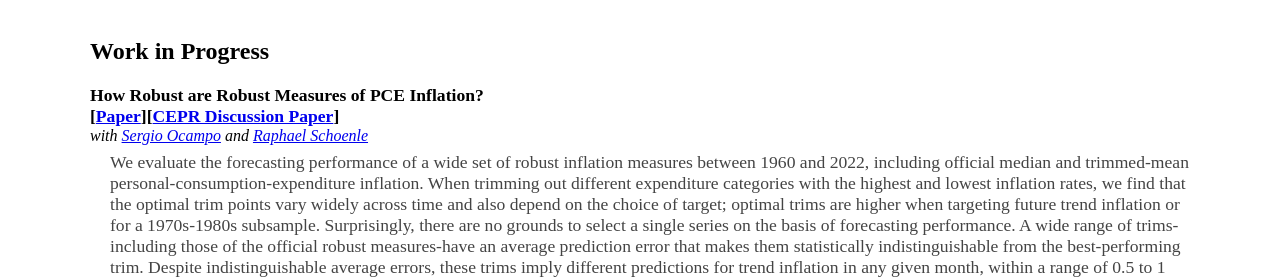
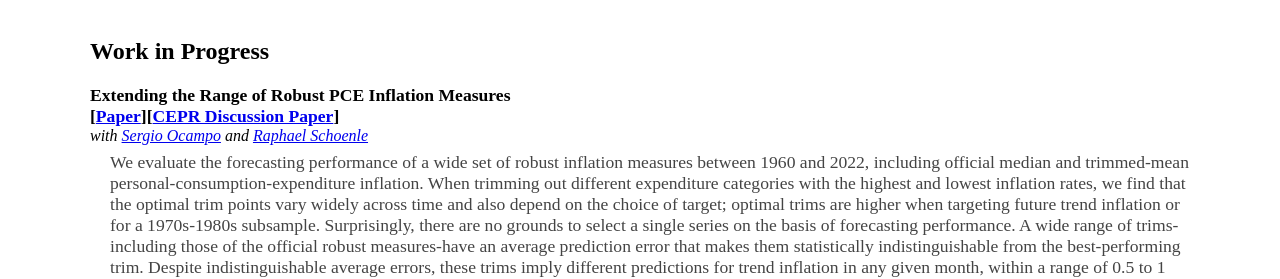
Before and after one commit to dominic-smith/dominic-smith.github.io, a Jekyll site: the page built from index.md, in a window 1280 px wide. Shown: the part 547-826 px from the top of the page. Built offline with Jekyll 4.4.1, drawn with Linux system fonts in a browser that asks for light colours.

Commit message:
Update index.md

```diff
--- a/index.md
+++ b/index.md
@@ -36,7 +36,7 @@ layout: default
 
 <h2>Work in Progress</h2>
 
-  <div class="paper">How Robust are Robust Measures of PCE Inflation? <br> [<a href="https://arxiv.org/pdf/2207.12494" rel="noopener noreferrer" target="_blank">Paper</a>][<a href="https://cepr.org/active/publications/discussion_papers/dp.php?dpno=17485" rel="noopener noreferrer" target="_blank">CEPR Discussion Paper</a>]</div>
+  <div class="paper">Extending the Range of Robust PCE Inflation Measures <br> [<a href="https://arxiv.org/pdf/2207.12494" rel="noopener noreferrer" target="_blank">Paper</a>][<a href="https://cepr.org/active/publications/discussion_papers/dp.php?dpno=17485" rel="noopener noreferrer" target="_blank">CEPR Discussion Paper</a>]</div>
                 <div class="coauthors"> with <a href="https://sites.google.com/site/sergiocampod" rel="noopener noreferrer" target="_blank">Sergio Ocampo</a> and <a href="https://people.brandeis.edu/~schoenle/" rel="noopener noreferrer" target="_blank">Raphael Schoenle</a> </div>
  <div class="summary">We evaluate the forecasting performance of a wide set of robust inflation measures between 1960 and 2022, including official median and trimmed-mean personal-consumption-expenditure inflation. When trimming out different expenditure categories with the highest and lowest inflation rates, we find that the optimal trim points vary widely across time and also depend on the choice of target; optimal trims are higher when targeting future trend inflation or for a 1970s-1980s subsample. Surprisingly, there are no grounds to select a single series on the basis of forecasting performance. A wide range of trims-including those of the official robust measures-have an average prediction error that makes them  statistically indistinguishable from the best-performing trim. Despite indistinguishable average errors, these trims imply different predictions for trend inflation in any given month, within a range of 0.5 to 1 percentage points, suggesting the use of a set of near-optimal trims.  </div>
 
```
